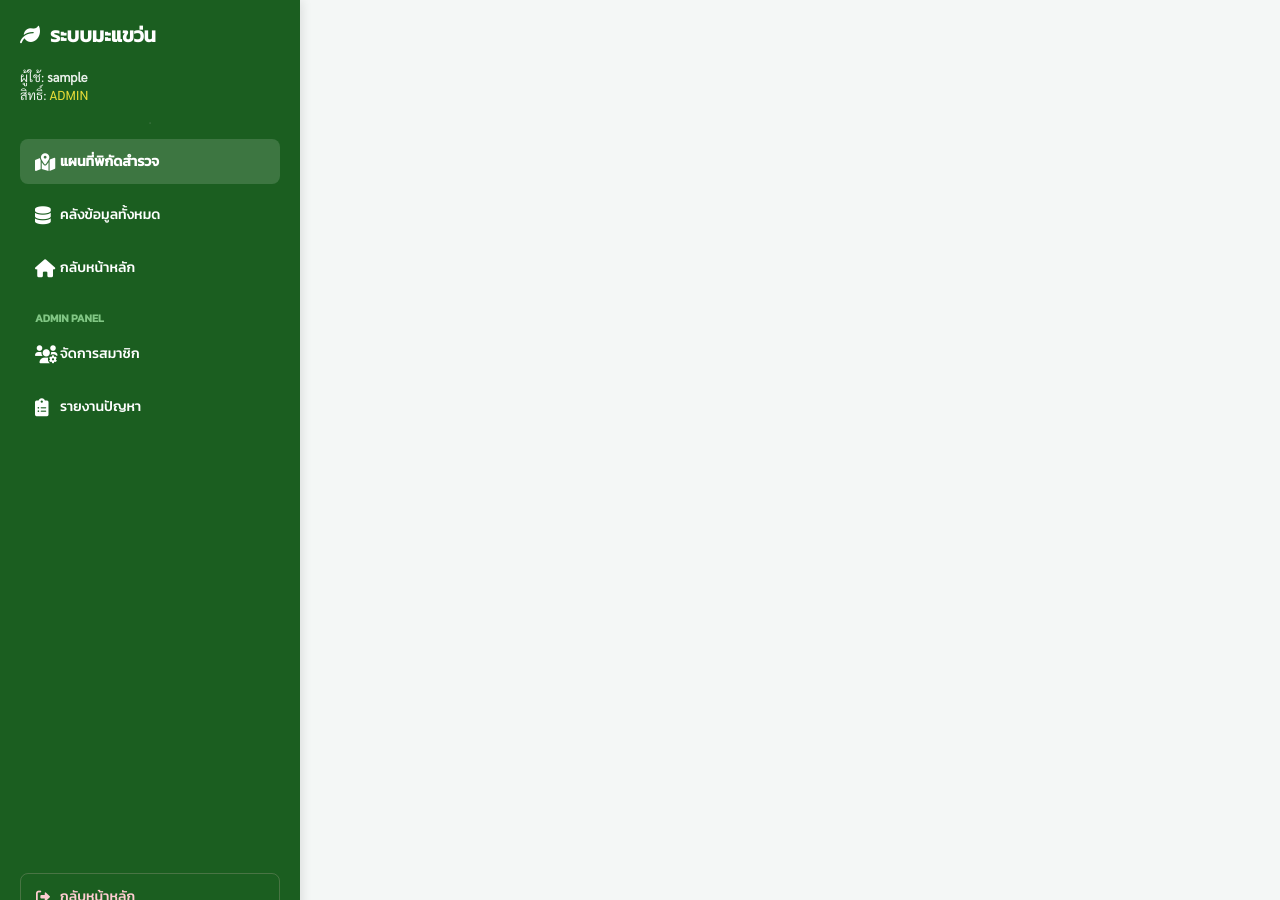
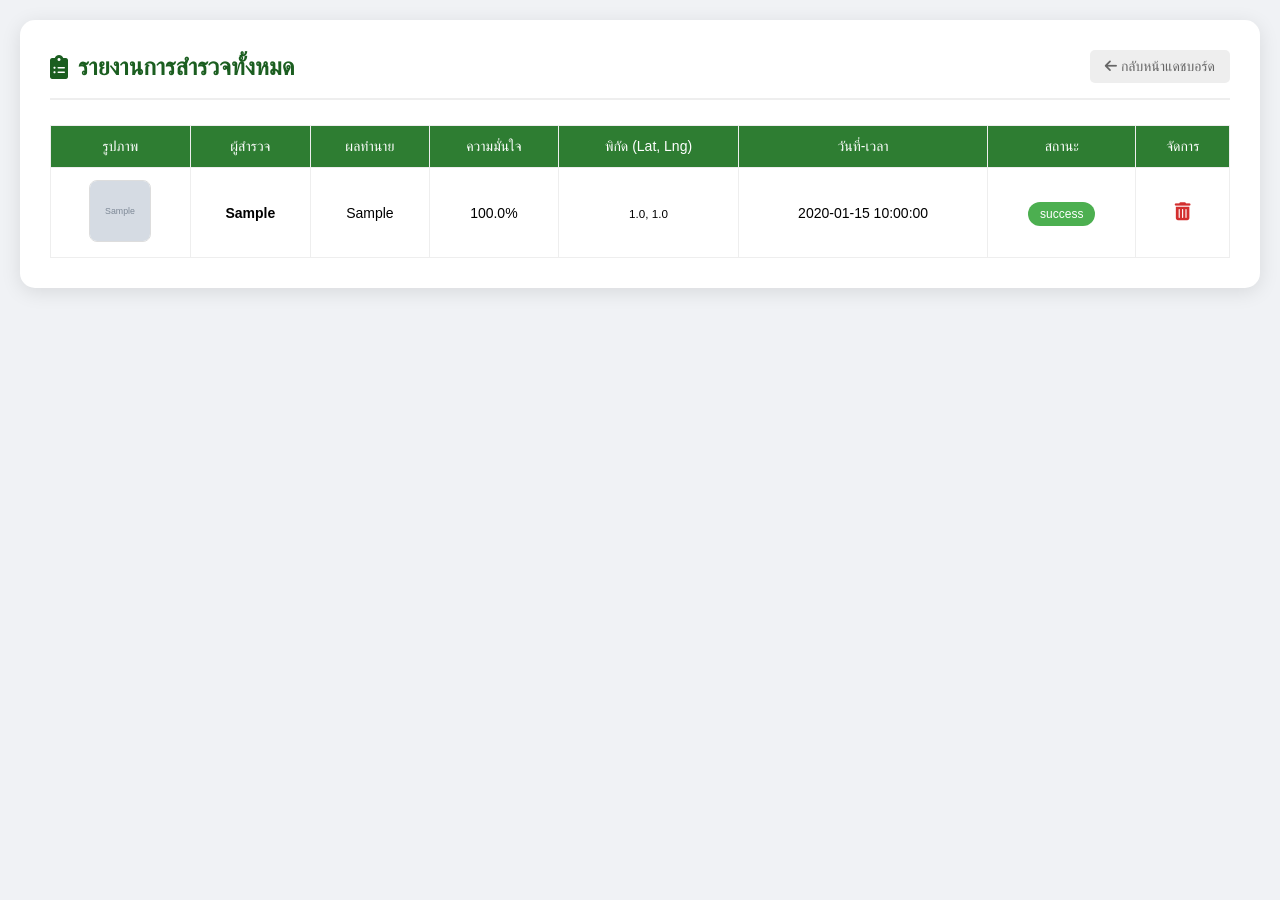
Before and after one commit to Mwhymj/Zanthoxylum-limonella, a Flask app: page /admin/reports in a window 1280 px wide. Run offline with Flask 3, Linux system fonts and the light colour scheme; the visitor is signed in with stand-in values (Sample User, id 1); tables that the repository leaves empty hold one stand-in row (values such as "Sample post"); grey boxes marked "Sample" are stand-in pictures.

Commit message:
Update admin_reports.html

```diff
--- a/templates/admin_reports.html
+++ b/templates/admin_reports.html
@@ -3,97 +3,82 @@
 <head>
 <meta charset="UTF-8">
 <meta name="viewport" content="width=device-width, initial-scale=1.0">
-    <title>ระบบมะแขว่น - แผนที่พิกัดสำรวจ</title>
-    <link rel="stylesheet" href="https://unpkg.com/leaflet@1.9.4/dist/leaflet.css" />
-    <link href="https://fonts.googleapis.com/css2?family=Kanit:wght@300;500&family=Sarabun:wght@300;400&display=swap" rel="stylesheet">
+<title>ตรวจสอบการรายงานปัญหา - Admin</title>
 <link rel="stylesheet" href="https://cdnjs.cloudflare.com/ajax/libs/font-awesome/6.0.0/css/all.min.css">
-
 <style>
-        :root { --primary: #1b5e20; --accent: #ffeb3b; --bg: #f4f7f6; }
-        body { display: flex; margin: 0; font-family: 'Kanit', sans-serif; background: var(--bg); overflow: hidden; }
-
-        /* Sidebar Navigation */
-        .sidebar { width: 260px; background: var(--primary); color: white; padding: 20px; min-height: 100vh; position: fixed; z-index: 1000; display: flex; flex-direction: column; box-shadow: 2px 0 10px rgba(0,0,0,0.1); }
-        .sidebar h3 { margin: 0 0 5px 0; font-size: 20px; display: flex; align-items: center; gap: 10px; }
-        .sidebar p { font-size: 13px; margin-bottom: 10px; opacity: 0.9; font-family: 'Sarabun'; line-height: 1.4; }
-
-        .nav-menu { list-style: none; padding: 0; flex-grow: 1; margin: 0; }
-        .nav-menu li { margin-bottom: 8px; }
-        .nav-menu a { color: white; text-decoration: none; display: flex; align-items: center; padding: 12px 15px; border-radius: 8px; transition: 0.3s; font-size: 14px; cursor: pointer; }
-        .nav-menu a:hover, .nav-menu a.active { background: rgba(255,255,255,0.15); font-weight: bold; }
-        .nav-menu i { width: 25px; font-size: 18px; }
-
-        /* ปรับปรุงปุ่มส่งรายงานให้ขยับขึ้นและเด่นเหมือนภาพที่ 2 */
-        .btn-report {
-            background: var(--accent) !important;
-            color: #1b5e20 !important;
-            font-weight: bold !important;
-            margin-top: 5px !important;    /* ขยับขึ้นหาข้อมูลผู้ใช้ */
-            margin-bottom: 20px !important;
-            padding: 14px 15px !important;
-            justify-content: center !important;
-            box-shadow: 0 4px 12px rgba(0,0,0,0.2);
-            border-radius: 10px !important;
-        }
-        .btn-report:hover { transform: translateY(-2px); filter: brightness(1.1); }
-
-        /* Main Content & Map */
-        .main { flex-grow: 1; margin-left: 260px; height: 100vh; width: calc(100% - 260px); position: relative; }
-        #map { height: 100%; width: 100%; }
-
-        /* Modal & UI อื่นๆ */
-        .modal { display: none; position: fixed; z-index: 2001; left: 0; top: 0; width: 100%; height: 100%; background: rgba(0,0,0,0.7); backdrop-filter: blur(4px); }
-        .modal-content { background: white; margin: 50px auto; padding: 30px; border-radius: 20px; width: 90%; max-width: 400px; position: relative; color: #333; }
-        .logout-container { margin-top: auto; padding-top: 20px; }
-        .logout-btn { color: #ffcdd2; text-decoration: none; font-size: 14px; display: flex; align-items: center; gap: 10px; padding: 12px 15px; border: 1px solid rgba(255,205,210,0.2); border-radius: 8px; }
+        body { font-family: 'Kanit', sans-serif; background: #f0f2f5; padding: 20px; margin: 0; }
+        .container { max-width: 1200px; margin: auto; background: white; padding: 30px; border-radius: 15px; box-shadow: 0 4px 20px rgba(0,0,0,0.1); }
+        .header { display: flex; justify-content: space-between; align-items: center; border-bottom: 2px solid #eee; padding-bottom: 15px; margin-bottom: 25px; }
+        h2 { color: #1b5e20; margin: 0; display: flex; align-items: center; gap: 10px; }
+        table { width: 100%; border-collapse: collapse; background: white; font-size: 14px; }
+        th, td { padding: 12px; border: 1px solid #eee; text-align: center; }
+        th { background-color: #2e7d32; color: white; font-weight: normal; }
+        tr:hover { background-color: #f9f9f9; }
+        .img-preview { width: 60px; height: 60px; object-fit: cover; border-radius: 8px; cursor: pointer; border: 1px solid #ddd; }
+        .badge { padding: 5px 12px; border-radius: 20px; font-size: 12px; color: white; background: #4caf50; }
+        .btn-back { text-decoration: none; color: #666; font-size: 14px; padding: 8px 15px; border-radius: 5px; background: #eee; }
+        .btn-delete { color: #d32f2f; border: none; background: none; cursor: pointer; font-size: 18px; transition: 0.2s; }
+        .btn-delete:hover { color: #ff1744; transform: scale(1.1); }
 </style>
 </head>
 <body>
-
-    <div class="sidebar">
-        <h3><i class="fa-solid fa-leaf"></i> ระบบมะแขว่น</h3>
-        <p>ผู้ใช้: <b>{{ session.get('username', 'ผู้เยี่ยมชม') }}</b><br>
-           สิทธิ์: <span style="color: var(--accent);">{{ session.get('role', 'GUEST').upper() }}</span>
-        </p>
-        <hr style="opacity: 0.1; margin-bottom: 15px;">
-
-        <ul class="nav-menu">
-            {% if session.get('user_id') %}
-            <li><a onclick="openModal()" class="btn-report"><i class="fa-solid fa-camera"></i> ส่งรายงานพิกัด</a></li>
-            {% endif %}
-
-            <li><a href="/dashboard" class="active"><i class="fa-solid fa-map-location-dot"></i> แผนที่พิกัดสำรวจ</a></li>
-
-            {% if session.get('role') == 'admin' %}
-                <li><a href="/admin/reports"><i class="fa-solid fa-database"></i> คลังข้อมูลทั้งหมด</a></li>
-            {% elif session.get('user_id') %}
-                <li><a href="/admin/reports"><i class="fa-solid fa-folder-open"></i> คลังข้อมูลของฉัน</a></li>
-            {% endif %}
-
-            <li><a href="/"><i class="fa-solid fa-house"></i> กลับหน้าหลัก</a></li>
-
-            {% if session.get('role') == 'admin' %}
-            <li style="margin-top: 20px; margin-bottom: 5px; padding-left: 15px; color: #81c784; font-size: 11px; font-weight: bold;">ADMIN PANEL</li>
-            <li><a href="/admin/users"><i class="fa-solid fa-users-gear"></i> จัดการสมาชิก</a></li>
-            <li><a href="/admin/view_issues"><i class="fa-solid fa-clipboard-list"></i> รายงานปัญหา</a></li>
-            {% endif %}
-        </ul>
-
-        <div class="logout-container">
-            <a href="/logout" class="logout-btn">
-                <i class="fa-solid fa-right-from-bracket"></i>
-                {% if not session.get('user_id') %}กลับหน้าหลัก{% else %}ออกจากระบบ{% endif %}
-            </a>
-        </div>
+<div class="container">
+<div class="header">
+<h2><i class="fas fa-clipboard-list"></i> รายงานการสำรวจทั้งหมด</h2>
+<a href="/dashboard" class="btn-back"><i class="fas fa-arrow-left"></i> กลับหน้าแดชบอร์ด</a>
 </div>
 
-    <div class="main">
-        <div id="map"></div>
+        <table>
+<thead>
+<tr>
+<th>รูปภาพ</th>
+<th>ผู้สำรวจ</th>
+<th>ผลทำนาย</th>
+<th>ความมั่นใจ</th>
+<th>พิกัด (Lat, Lng)</th>
+<th>วันที่-เวลา</th>
+<th>สถานะ</th>
+<th>จัดการ</th>
+</tr>
+</thead>
+<tbody>
+                {% for report in reports %}
+<tr>
+<td>
+<img src="{{ url_for('static', filename='uploads/' + report.img_name) }}" class="img-preview" onclick="window.open(this.src)" title="คลิกเพื่อดูรูปใหญ่">
+</td>
+<td><strong>{{ report.surveyor }}</strong></td>
+<td>{{ report.prediction }}</td>
+<td>{{ (report.confidence * 100)|round(2) }}%</td>
+<td><small>{{ report.lat }}, {{ report.lng }}</small></td>
+<td>{{ report.timestamp }}</td>
+<td><span class="badge">{{ report.status }}</span></td>
+<td>
+<button onclick="deleteReport({{ report.id }})" class="btn-delete">
+<i class="fas fa-trash-alt"></i>
+</button>
+</td>
+</tr>
+                {% endfor %}
+</tbody>
+</table>
 </div>
 
-    <script src="https://unpkg.com/leaflet@1.9.4/dist/leaflet.js"></script>
     <script>
-        // ... (โค้ด JavaScript เดิมของคุณ) ...
+        function deleteReport(id) {
+            if(confirm('คุณแน่ใจหรือไม่ที่จะลบรายงานนี้? ข้อมูลจะหายไปถาวร')) {
+                fetch(`/api/delete/${id}`, { method: 'POST' })
+                .then(res => res.json())
+                .then(data => {
+                    if(data.status === 'success') {
+                        location.reload();
+                    } else {
+                        alert('Error: ' + data.message);
+                    }
+                });
+            }
+        }
 </script>
 </body>
+
 </html>
```
Lines whose indentation alone changed are shown as unchanged.
